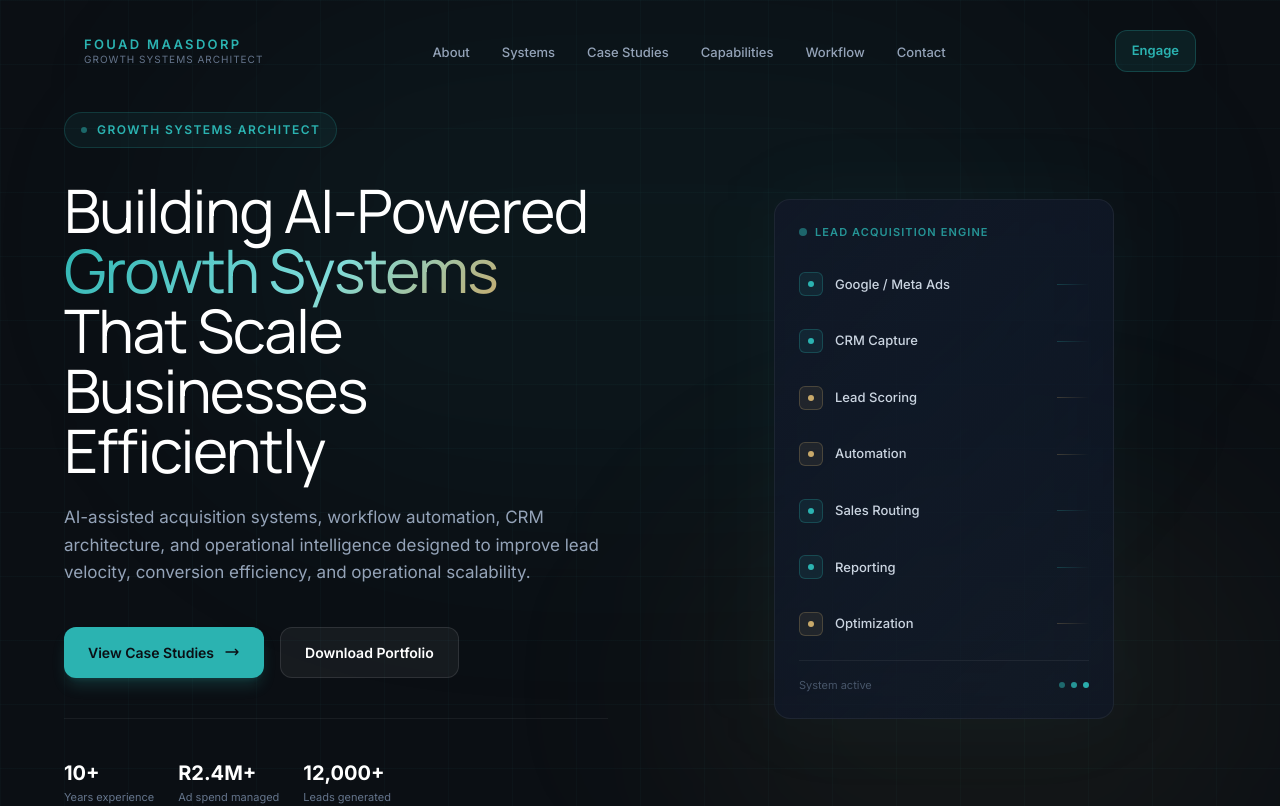
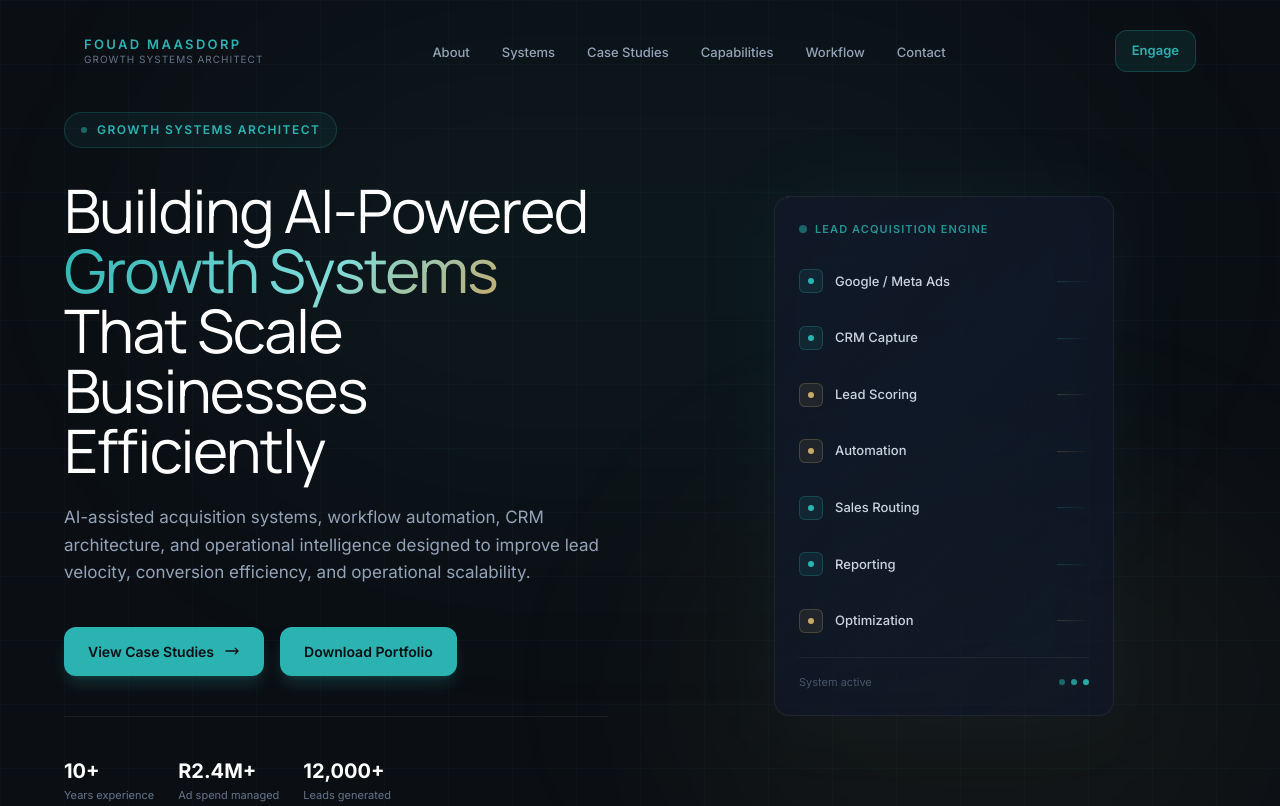
Before and after one commit to fmaasdorp08/fouads-portfolio, a Next.js app: page / in a window 1280 px wide. Shown: the top 806 px of the page. Built offline with nearby package versions, Linux system fonts and the light colour scheme.

Commit message:
Updated UI in HEROtsx

```diff
--- a/components/sections/CaseStudies.tsx
+++ b/components/sections/CaseStudies.tsx
@@ -68,8 +68,8 @@ export default function CaseStudies() {
               initial={{ opacity: 0, y: 28 }}
               animate={inView ? { opacity: 1, y: 0 } : {}}
               transition={{ delay: i * 0.1, duration: 0.7, ease: [0.22,1,0.36,1] }}
-              whileHover={{ y: -4 }}
-              className="surface-card rounded-3xl p-7 group transition-all duration-300 hover:border-white/10 cursor-default"
+              whileHover={{ y: -6, scale: 1.015 }}
+              className="surface-card rounded-3xl p-7 group transition-all duration-500 hover:border-teal/20 hover:shadow-2xl hover:shadow-teal/5 cursor-default"
             >
               <div className="flex items-start justify-between gap-4 mb-6">
                 <div>
--- a/components/sections/Hero.tsx
+++ b/components/sections/Hero.tsx
@@ -37,13 +37,13 @@ export default function Hero() {
             <a href="#cases"
               className="inline-flex items-center gap-2.5 px-6 py-3.5 rounded-xl font-semibold text-[14px] bg-teal text-[#0B0F14] hover:bg-teal/90 transition-all duration-200 shadow-lg shadow-teal/20">
               View Case Studies
-              <svg className="w-4 h-4" fill="none" stroke="currentColor" viewBox="0 0 24 24"><path strokeLinecap="round" strokeLinejoin="round" strokeWidth={2} d="M17 8l4 4m0 0l-4 4m4-4H3" /></svg>
+              <svg className="w-4 h-4 transition-transform duration-300 group-hover:translate-x-1" fill="none" stroke="currentColor" viewBox="0 0 24 24"><path strokeLinecap="round" strokeLinejoin="round" strokeWidth={2} d="M17 8l4 4m0 0l-4 4m4-4H3" /></svg>
             </a>
             <a
   href="/Fouad_Maasdorp_Premium_Portfolio_of_Evidence.pdf"
   target="_blank"
   rel="noopener noreferrer"
-  className="inline-flex items-center gap-2.5 px-6 py-3.5 rounded-xl font-semibold text-[14px] bg-white/[0.05] border border-white/10 text-white hover:bg-white/[0.09] hover:border-white/20 transition-all duration-200"
+  className="group inline-flex items-center gap-2.5 px-6 py-3.5 rounded-xl font-semibold text-[14px] bg-teal text-[#0B0F14] hover:bg-teal/90 transition-all duration-200 shadow-lg shadow-teal/20 hover:-translate-y-0.5"
 >
   Download Portfolio
 </a>
@@ -60,11 +60,19 @@ export default function Hero() {
         </div>
 
         {/* Right */}
-        <motion.div initial={{ opacity: 0, x: 40 }} animate={{ opacity: 1, x: 0 }}
-          transition={{ duration: 1, delay: 0.3, ease: [0.22, 1, 0.36, 1] }}
-          className="hidden lg:flex justify-center">
-          <WorkflowViz />
-        </motion.div>
+        <motion.div
+  initial={{ opacity: 0, x: 40 }}
+  animate={{ opacity: 1, x: 0 }}
+  transition={{ duration: 1, delay: 0.3, ease: [0.22, 1, 0.36, 1] }}
+  className="hidden lg:flex justify-center"
+>
+  <motion.div
+    animate={{ y: [0, -10, 0] }}
+    transition={{ duration: 6, repeat: Infinity, ease: 'easeInOut' }}
+  >
+    <WorkflowViz />
+  </motion.div>
+</motion.div>
       </div>
     </section>
   )
```
